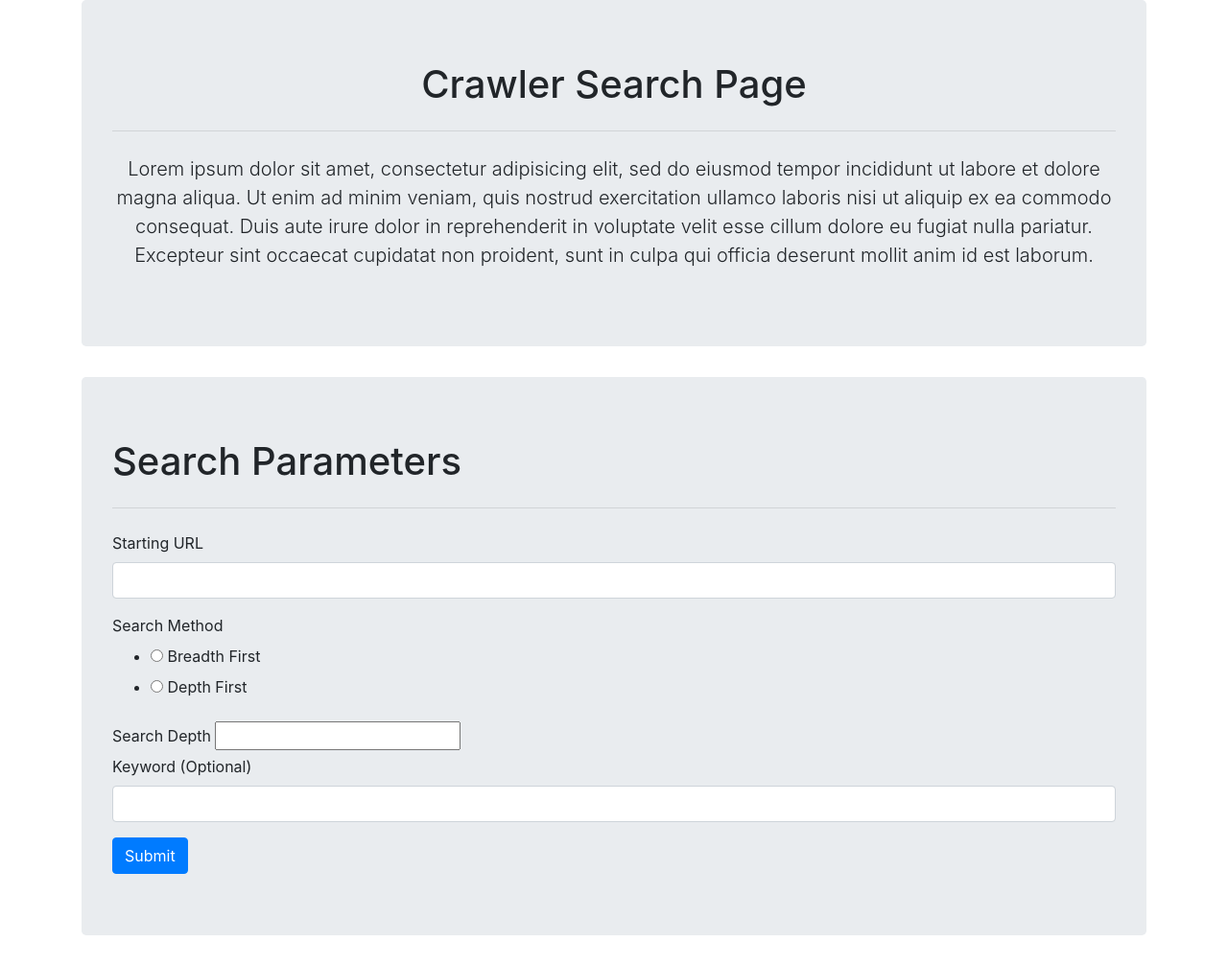
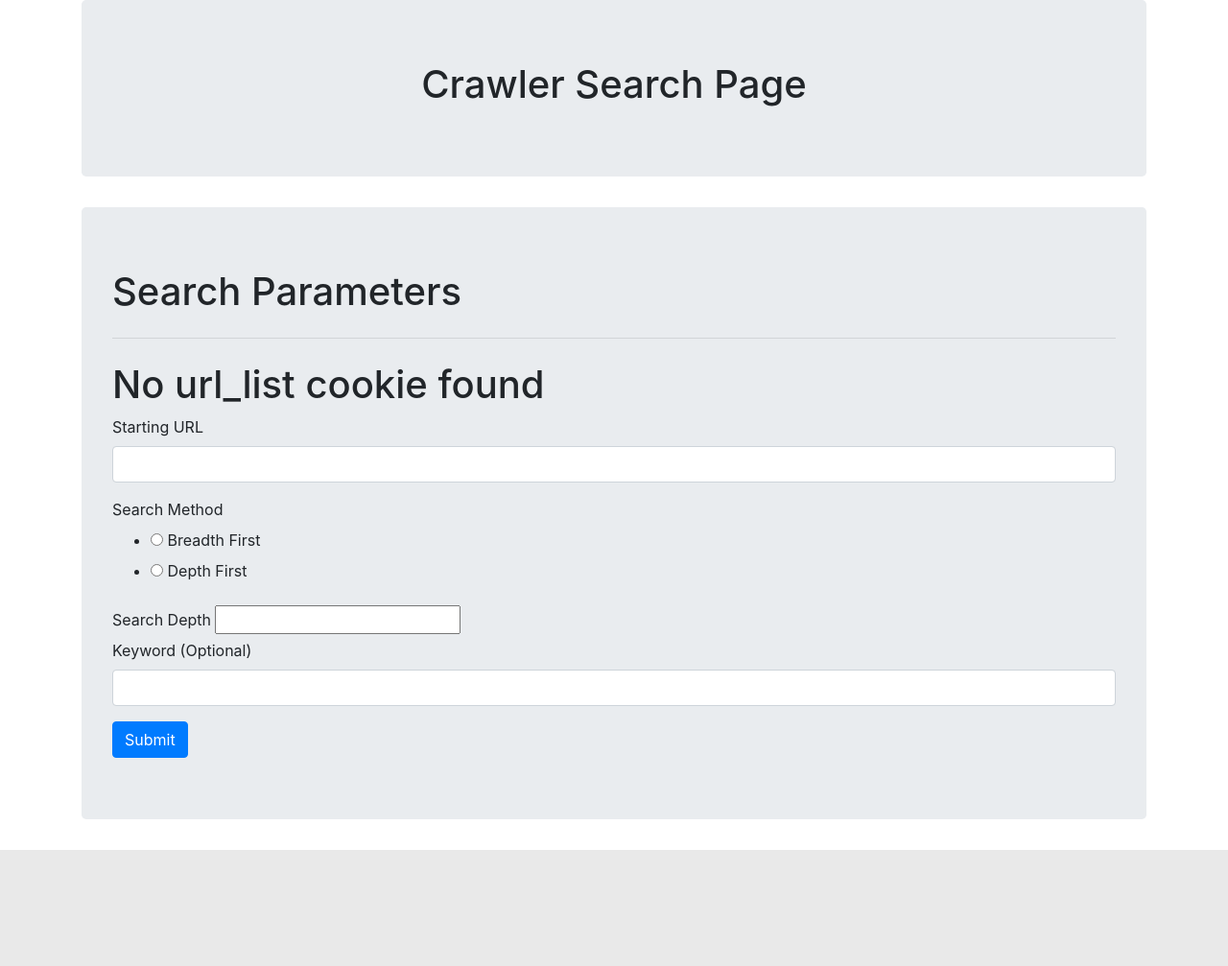
Before and after one commit to HipplerJ/CS467_Lyra_Web2, a Flask app: page /search in a window 1280 px wide. Shown: the part 56-1063 px from the top of the page at 96% size. After the commit the page ends 942 px from the top, so only its background shows below. Run offline with Flask 2, Linux system fonts and the light colour scheme; some libraries are stand-ins or nearby versions.

Commit message:
Add basic cookie functionality - print previous url inputs on form

```diff
--- a/main.py
+++ b/main.py
@@ -47,21 +47,53 @@ def index():
 # Routing for the Search Form Page
 @app.route('/search', methods=['GET', 'POST'])
 def search():
+
+    # instantiate WTForm object
     form = SearchForm(request.form)
+
+    # check for previously set cookies
+    url_cookie = request.cookies.get('urls')
+    delimiter = ", "   # delimiter for urls when they're saved as a string
+
+    # If the user has posted valid data from the form
     # if request.method == 'POST' and form.validate():
     if request.method == 'POST':
+
+        # Call crawler
         # crawler_thread = threading.Thread(target=crawl.crawler, args=form.data)
         # crawler_thread.start()
         # app.logger.info(form.data)
         # crawl.crawler(form.data)      # Call function to perform crawl using the Form submissions on the the search routes
 
+        # use make_response so we can set cookies
+        # create response object with redirect to 'results' as action
         response = make_response(redirect(url_for('results', code=307)))
-        response.set_cookie('urls', form.starting_url.data)
 
+        # if a cookie is already set, append the new url to the cookie string
+        if url_cookie:
+            # append url to cookie string with ", " delimiter
+            url_cookie += ", " + form.starting_url.data
+            response.set_cookie('urls', url_cookie) # set the new cookie
 
+        # TODO else, if no 'urls' cookie yet, set urls cookie to new url
+        else:
+            response.set_cookie('urls', form.starting_url.data)
 
+        # set the cookie and redirect to results page
         return response
-    return render_template('search.html', form=form)
+
+    # else if the user arrived via GET request from homepage
+    else:
+
+        url_list = None
+        # TODO if a cookie is set, send it as a list to the search template
+        # to be rendered within dropdown input
+        if url_cookie:
+            url_list = url_cookie.split(delimiter)     # split into list
+            # render_template('search.html', form=form, url_list=url_list) # render search.html with url_list
+
+        # if no cookie, render the search form template
+        return render_template('search.html', form=form, url_list=url_list)
 
 # Routing for Search Results
 @app.route('/results', methods=['GET', 'POST'])
--- a/templates/search.html
+++ b/templates/search.html
@@ -3,15 +3,32 @@
 {% block body %}
   <div class="jumbotron text-center">
     <h1>Crawler Search Page</h1>
+  </div>
+
+  <div class="jumbotron">
+
+    <h1>Search Parameters</h1>
+
     <hr class="my-4">
     <p class="lead">
-      Lorem ipsum dolor sit amet, consectetur adipisicing elit, sed do eiusmod tempor incididunt ut labore et dolore magna aliqua. Ut enim ad minim veniam, quis nostrud exercitation ullamco laboris nisi ut aliquip ex ea commodo consequat. Duis aute irure dolor in reprehenderit in voluptate velit esse cillum dolore eu fugiat nulla pariatur. Excepteur sint occaecat cupidatat non proident, sunt in culpa qui officia deserunt mollit anim id est laborum.
-    </p>
-  </div>
-  <div class="jumbotron">
-    <h1>Search Parameters</h1>
-    <hr class="my-4">
-    <p class="lead">
+
+    {% if url_list %}
+      <h1>url_list cookie found</h1>
+
+      <ul>
+        {% for url in url_list %}
+          <li>{{ url }}</li>
+
+        {% endfor %}
+      </ul>
+
+
+    {% else %}
+      <h1>No url_list cookie found</h1>
+
+    {% endif %}
+
+
     {% from "includes/_form_helpers.html" import render_field %}
     <form class="search" method="POST">
       <div class="form-group">
@@ -24,5 +41,6 @@
       </div>
       <button type="submit" class="btn btn-primary">Submit</button>
     </form>
+
   </div>
 {% endblock %}
```
